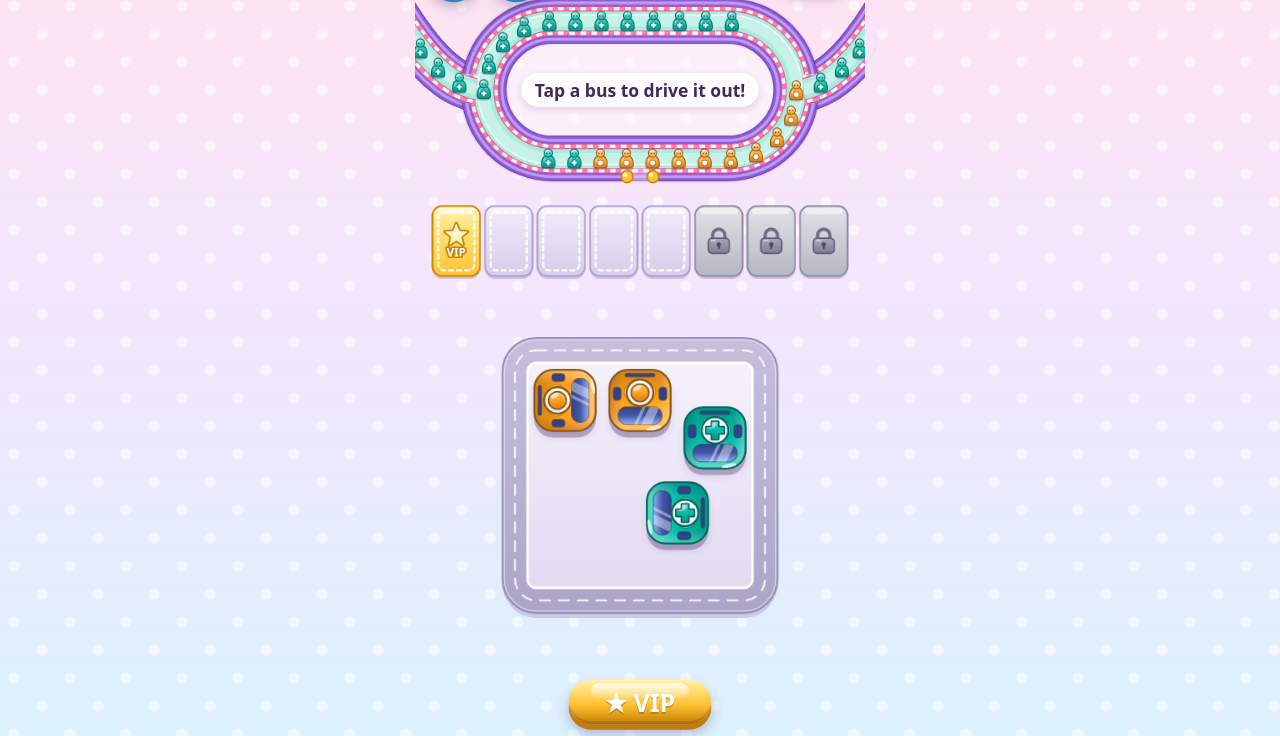
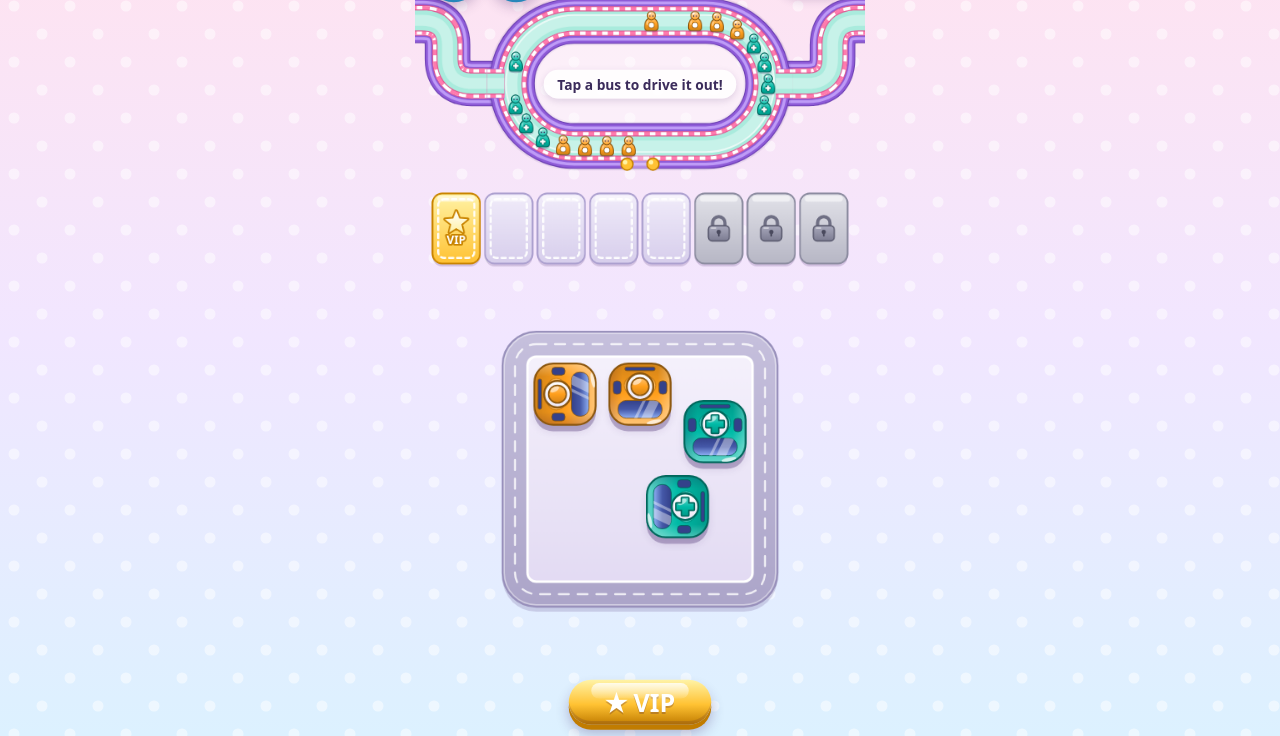
Before and after one commit to mitchellwaite/busTrafficGame, a website with bundled scripts: page index.html in a window 1280 px wide. Both pictures are taken after a click on the button "PLAY". Shown: the part 64-800 px from the top of the page. Built offline with nearby package versions, Linux system fonts and the light colour scheme.

Commit message:
Smaller loop with queued arms, 4/6/10-seat buses, symbol-only lot badges
- Pack 30 passengers into a smaller loop and show the upcoming queue on two
  longer arms. The first loopful alternates arms; after that the left arm
  empties before the right feeds, and the front passenger waits outside the
  wall before stepping on in queue order.
- Buses seat 4/6/10 instead of 10/20/40, so queues shrink with them. Shuffle
  the queue more and require levels from 11 on to make a bus wait in a spot,
  so the smaller buses do not make levels trivial.
- Lot buses show only their colour symbol; only parked buses show a number
  (seats still to fill).

Co-Authored-By: Claude Opus 5.5 <noreply@anthropic.com>

```diff
--- a/src/config.js
+++ b/src/config.js
@@ -1,6 +1,6 @@
 // Bus length in lot units (1 unit = one bus width). The drawn and colliding body is BUS_W wide and
 // length - BUS_PAD long, which leaves a small gap between buses side by side or end to end.
-export const SIZE_LENGTH = { 10: 1, 20: 2, 40: 3 }
+export const SIZE_LENGTH = { 4: 1, 6: 2, 10: 3 } // seats -> length
 export const BUS_W = 0.84
 export const BUS_PAD = 0.16
 export const SPOTS = ['vip', 'open', 'open', 'open', 'open', 'locked', 'locked', 'locked']
@@ -10,15 +10,16 @@ export const MAX_COLORS = 8
 // Level parameters (PLAN.md §7). buses = [min, max]; sizes = pick list (repeat a size to weight it);
 // w × h = lot size in units (it grows with the bus count and the lot zooms out to fit the screen);
 // diag = share of buses parked at 45°; noise = how far (in passengers) each passenger may drift later in the queue.
+// With small buses and a 30-passenger loop the queue needs a good shuffle, or every bus fills straight off the loop.
 const BANDS = [
-  [2, { colors: 2, buses: [3, 4], sizes: [10, 20], w: 3, h: 3, diag: 0, noise: 0 }],
-  [5, { colors: 3, buses: [5, 7], sizes: [10, 20], w: 3, h: 4, diag: 0, noise: 20 }],
-  [10, { colors: 4, buses: [8, 12], sizes: [10, 20, 40], w: 4, h: 6, diag: 0, noise: 120 }],
-  [20, { colors: 5, buses: [12, 18], sizes: [10, 20, 40], w: 6, h: 6, diag: 0.1, noise: 160 }],
-  [35, { colors: 6, buses: [16, 24], sizes: [10, 20, 40], w: 6, h: 8, diag: 0.2, noise: 220 }],
-  [60, { colors: 7, buses: [22, 30], sizes: [10, 20, 40], w: 7, h: 9, diag: 0.25, noise: 260 }],
-  [100, { colors: 8, buses: [28, 36], sizes: [10, 20, 40], w: 8, h: 10, diag: 0.3, noise: 260 }],
-  [Infinity, { colors: 8, buses: [34, 42], sizes: [10, 20, 40], w: 9, h: 11, diag: 0.35, noise: 280 }],
+  [2, { colors: 2, buses: [3, 4], sizes: [4, 6], w: 3, h: 3, diag: 0, noise: 0 }],
+  [5, { colors: 3, buses: [5, 7], sizes: [4, 6], w: 3, h: 4, diag: 0, noise: 12 }],
+  [10, { colors: 4, buses: [8, 12], sizes: [4, 6, 10], w: 4, h: 6, diag: 0, noise: 72 }],
+  [20, { colors: 5, buses: [12, 18], sizes: [4, 6, 10], w: 6, h: 6, diag: 0.1, noise: 96 }],
+  [35, { colors: 6, buses: [16, 24], sizes: [4, 6, 10], w: 6, h: 8, diag: 0.2, noise: 132 }],
+  [60, { colors: 7, buses: [22, 30], sizes: [4, 6, 10], w: 7, h: 9, diag: 0.25, noise: 156 }],
+  [100, { colors: 8, buses: [28, 36], sizes: [4, 6, 10], w: 8, h: 10, diag: 0.3, noise: 156 }],
+  [Infinity, { colors: 8, buses: [34, 42], sizes: [4, 6, 10], w: 9, h: 11, diag: 0.35, noise: 168 }],
 ]
 
 export const difficulty = (n) => ({ ...BANDS.find(([max]) => n <= max)[1] })
--- a/src/game.js
+++ b/src/game.js
@@ -11,9 +11,9 @@ const cv = $('cv'), ctx = cv.getContext('2d'), overlay = $('overlay'), vipBtn =
 
 // Design space: 720 wide; height H >= 1280 follows the screen aspect and the extra goes to the lot.
 // BAR = room kept under the lot for the power-up buttons (#powerups).
-const W = 720, ROAD = 40, LOT_TOP = 556, BAR = 110, TRACK = 46, PEEP_R = 16
-const LOOP = { x: 110, y: 136, w: 500, h: 220 }
-const SPOT_Y = 432, SPOT_W = 76, SPOT_H = 112, SPOT_CY = SPOT_Y + SPOT_H / 2, LANE_Y = 412
+const W = 720, ROAD = 40, LOT_TOP = 536, BAR = 110, TRACK = 46, PEEP_R = 16
+const LOOP = { x: 155, y: 136, w: 410, h: 200 } // centreline ~1048 px: 30 passengers sit ~35 px apart
+const SPOT_Y = 412, SPOT_W = 76, SPOT_H = 112, SPOT_CY = SPOT_Y + SPOT_H / 2, LANE_Y = 392
 const PARK_W = 48, PARK_LEN = { 1: 56, 2: 82, 3: 106 }, BADGE = 64 // parked bus size by length in lot units; its badge
 // Boarding: OUT s to step down through the gate to EXIT_Y (clear of the wall), then a HOP s leap into the bus whose
 // arc is low enough that it never rises back over the wall.
@@ -27,9 +27,9 @@ const frac = (u) => u - Math.floor(u)
 const view = { s: 1, ox: 0, oy: 0, H: 1280, dpr: 1, w: 0, h: 0 }
 // now = visual time (drives all animation), clock = play time (drives the stuck countdown), real = last frame's wall time.
 let hooks, level = null, game = null, lot, cell, now = 0, clock = 0, real = 0, animEnd = 0
-let vis, peeps, sparks, timers, slotFree, spotFree, picking, stuckAt, hint, gained
+let vis, peeps, sparks, timers, free, joinAt, armStart, spotFree, picking, stuckAt, hint, gained
 
-window.__bt = { get game() { return game }, get level() { return level } }
+window.__bt = { get game() { return game }, get level() { return level }, get joinAt() { return joinAt }, get now() { return now } } // for testing
 
 export function init(h) {
   hooks = h
@@ -53,7 +53,9 @@ export function start(n) {
   peeps = new Map()
   sparks = []
   timers = []
-  slotFree = []
+  free = game.loop.map(() => 0) // per place on the loop: when it is free to take, Infinity while taken
+  joinAt = [] // per passenger: when it steps from its arm onto the loop
+  armStart = [0, 0] // per arm: no passenger before this one is still drawn there
   spotFree = []
   picking = false
   stuckAt = null
@@ -134,12 +136,31 @@ function pose(pts, d) {
   return { x, y, a: Math.atan2(x1 - x0, y0 - y1) }
 }
 
-// Feeder paths from off-screen top-left / top-right to the loop's left / right ends (loop params 0.75 / 0.25).
+// Arms: queue paths from off-screen top-left / top-right, down the sides and into the loop's left / right ends
+// (loop params 0.75 / 0.25). Passengers wait on them GAP apart, the front one WAIT back from the loop's centreline
+// (clear of the riders); moving up one place takes STEP and stepping onto the loop JOIN_T.
 const bez = (a, c, b) => Array.from({ length: 13 }, (_, i) => [0, 1].map((k) => (1 - i / 12) ** 2 * a[k] + 2 * (i / 12) * (1 - i / 12) * c[k] + (i / 12) ** 2 * b[k]))
-const MID = LOOP.y + LOOP.h / 2
-const FEEDERS = [bez([-40, 110], [40, MID], [LOOP.x, MID]), bez([W + 40, 110], [W - 40, MID], [LOOP.x + LOOP.w, MID])]
-const FEED = FEEDERS.map((pts, i) => ({ pts, len: pathLen(pts), at: i ? 0.25 : 0.75 }))
-const SPEED = (2 * (LOOP.w - LOOP.h) + Math.PI * LOOP.h) / LAP // centreline px per second
+const toward = (b, a, r) => [0, 1].map((k) => b[k] + ((a[k] - b[k]) * r) / Math.hypot(a[0] - b[0], a[1] - b[1]))
+// Polyline with each inner corner rounded off by a quadratic curve.
+const rounded = (pts, r) => [pts[0], ...pts.slice(1, -1).flatMap((b, i) => bez(toward(b, pts[i], r), b, toward(b, pts[i + 2], r))), pts.at(-1)]
+// STEP + JOIN_T stays under LAP / 30 (a place passes every ~0.17 s) so an arm can fill consecutive free places.
+const MID = LOOP.y + LOOP.h / 2, GAP = 34, STEP = 0.1, JOIN_T = 0.06, WAIT = 36
+const ARM = [[-60, 135], [52, 135], [52, MID], [LOOP.x, MID]]
+const FEEDERS = [rounded(ARM, 40), rounded(ARM.map(([x, y]) => [W - x, y]), 40)]
+const ARMS = FEEDERS.map((pts, i) => ({ pts, len: pathLen(pts), at: i ? 0.25 : 0.75 }))
+// Which arm a passenger queues on (0 left, 1 right); each arm is one continuous line streaming in from off-screen.
+// The first loopful alternates so the loop fills fast from both. After that the left arm holds the first half of the
+// queue and the right arm the rest; passengers step on in queue order, so the left arm is empty before anyone on the
+// right steps on.
+const armOf = (id) => {
+  const cap = game.loop.length
+  return id < cap ? id % 2 : +(id >= cap + Math.ceil((game.passengers.length - cap) / 2))
+}
+const prevOnArm = (side, id) => {
+  let j = id - 1
+  while (j >= 0 && armOf(j) !== side) j--
+  return j
+}
 
 const slotPos = (s) => loopPoint(LOOP, s / game.loop.length + now / LAP)
 // Earliest time >= t0 at which slot s is at loop param `at`.
@@ -174,10 +195,20 @@ function play(events) {
       sparks.push({ x: p.x, y: p.y, t: T }, { x: spotX(e.spot), y: SPOT_CY, t: appear - 0.1 })
       end = Math.max(end, (v.ready = appear + 0.25))
     } else if (e.type === 'enter') {
-      // Walk in along whichever feeder this slot reaches first, timed to step on as the slot passes the feeder's end.
-      const t0 = Math.max(T, slotFree[e.slot] || 0)
-      const [join, feed] = FEED.map((f, i) => [nextAt(e.slot, f.at, t0 + f.len / SPEED), i]).sort((a, b) => a[0] - b[0])[0]
-      peeps.set(e.passenger, { color: e.color, slot: e.slot, join, feed })
+      // In queue order, once at the front of its arm, a passenger steps onto the first free place on the loop that
+      // passes the arm's end. Places on screen are not the rules' slots: only the count matters to the rules, and a
+      // passenger needs a place only until it boards.
+      const side = armOf(e.passenger), arm = ARMS[side]
+      const ahead = joinAt[prevOnArm(side, e.passenger)] ?? -Infinity
+      const ready = Math.max(T, joinAt[e.passenger - 1] ?? -Infinity, ahead + STEP + JOIN_T)
+      let slot = -1, join = Infinity
+      free.forEach((f, k) => {
+        const t = f < Infinity ? nextAt(k, arm.at, Math.max(ready, f)) : Infinity
+        if (t < join) [slot, join] = [k, t]
+      })
+      free[slot] = Infinity
+      joinAt[e.passenger] = join
+      peeps.set(e.passenger, { color: e.color, slot, join })
       end = Math.max(end, join)
     } else if (e.type === 'depart') {
       const t = Math.max(...v.landings) + 0.15, path = departPath(e.spot)
@@ -215,7 +246,7 @@ function board(run) {
       seats.set(id, seats.get(id) - 1)
       pax.splice(pax.indexOf(p), 1)
       p.hop = { t, spot: vis[id].spot }
-      slotFree[p.slot] = t
+      free[p.slot] = t
       vis[id].landings.push(t + OUT + HOP)
       end = Math.max(end, t + OUT + HOP)
     }
@@ -311,7 +342,7 @@ function dom() {
   vipBtn.classList.toggle('pulse', stuckAt !== null)
   vipBtn.classList.toggle('on', picking)
   text($('banner'), stuckAt !== null ? `Out of space!\nUse a power-up: ${Math.max(0, Math.ceil(stuckAt - clock - 1e-6))}` : '')
-  text($('hint'), picking ? 'Tap a bus to send it to VIP' : hint ? 'Tap a bus to drive it out!' : '')
+  text($('hint'), picking ? 'Pick a bus for VIP' : hint ? 'Tap a bus to drive it out!' : '')
 }
 
 // ---------- drawing ----------
@@ -349,7 +380,6 @@ function scaled(x, y, k, alpha, draw) {
 
 function drawOne(b, v, ph) {
   const w = BUS_W * cell, len = (b.length - BUS_PAD) * cell, plen = PARK_LEN[b.length]
-  const tag = b.length > 1 ? b.size : '' // 1-unit buses are always 10s; a symbol-only badge keeps their windscreen visible
   // seats still to fill before it leaves; blank once full
   const seats = () => b.size - v.landings.filter((t) => t <= now).length || ''
   // Parked-size buses carry a big badge (seats still to fill) so the count reads on a phone.
@@ -367,11 +397,11 @@ function drawOne(b, v, ph) {
     const d = m.len * (1 - (1 - clamp01(tw / m.dur)) ** 2), p = pose(m.path, d)
     const k = 1 + (PARK_W / w - 1) * clamp01(d / m.first), fade = clamp01((d - m.len + m.last) / m.last)
     // shrink to parked width on the way out of the lot, cross-fade to the parked sprite on the way into the spot
-    scaled(p.x, p.y, k, 1 - fade, () => drawBus(ctx, 0, 0, w, len, p.a, b.color, tag))
+    scaled(p.x, p.y, k, 1 - fade, () => drawBus(ctx, 0, 0, w, len, p.a, b.color, ''))
     if (fade > 0) scaled(p.x, p.y, 1, fade, () => parked(0, 0, p.a, seats()))
     return
   }
-  if (ph === 'vanish') return scaled(v.tp.x, v.tp.y, 1 - (now - v.tp.t) / 0.25, 1, () => drawBus(ctx, 0, 0, w, len, v.tp.a, b.color, tag))
+  if (ph === 'vanish') return scaled(v.tp.x, v.tp.y, 1 - (now - v.tp.t) / 0.25, 1, () => drawBus(ctx, 0, 0, w, len, v.tp.a, b.color, ''))
   if (ph === 'appear') {
     const u = clamp01((now - v.tp.appear) / 0.25) - 1 // ease-out-back pop
     return scaled(spotX(v.spot), SPOT_CY, 1 + 2.7 * u ** 3 + 1.7 * u ** 2, 1, () => parked(0, 0, 0, seats()))
@@ -396,12 +426,37 @@ function drawOne(b, v, ph) {
     ctx.fillRect(-hw, -hl, 2 * hw, 2 * hl)
     ctx.restore()
   }
-  drawBus(ctx, p.x + dx * off, p.y + dy * off, w, len, a, b.color, tag)
+  drawBus(ctx, p.x + dx * off, p.y + dy * off, w, len, a, b.color, '')
 }
 
-// Loop and feeder peeps (hopping=false) or peeps hopping from the gate into buses (hopping=true), lower ones on top.
+// The upcoming queue on each arm: everyone not yet on the loop, including passengers the rules have not let in yet,
+// packed GAP apart back from the waiting spot. The front one steps from there onto its place over JOIN_T; then its
+// gap closes over STEP and the line moves up.
+function armPeeps() {
+  const list = [], q = game.passengers
+  ARMS.forEach((arm, side) => {
+    for (let id = armStart[side], d = WAIT; id < q.length && d <= arm.len; id++) {
+      const j = armOf(id) === side ? joinAt[id] ?? Infinity : -Infinity
+      if (j + STEP <= now) {
+        if (id === armStart[side]) armStart[side]++
+        continue
+      }
+      if (now < j) {
+        const [x, y] = along(arm.pts, arm.len - d), u = (now - j + JOIN_T) / JOIN_T
+        if (u > 0) {
+          const s = slotPos(peeps.get(id).slot)
+          list.push([x + (s.x - x) * u, y + (s.y - y) * u, 1, q[id]])
+        } else list.push([x, y - Math.abs(Math.sin(((d - WAIT) * Math.PI) / GAP)) * 4, 1, q[id]]) // a hop per place moved up
+      }
+      d += now < j ? GAP : GAP * (1 - (now - j) / STEP)
+    }
+  })
+  return list
+}
+
+// Peeps on the arms and the loop (hopping=false) or hopping from the gate into buses (hopping=true), lower ones on top.
 function drawPeeps(hopping) {
-  const list = []
+  const list = hopping ? [] : armPeeps()
   for (const [id, p] of peeps) {
     const h = p.hop && now >= p.hop.t ? (now - p.hop.t) / (OUT + HOP) : -1
     if (h >= 1) peeps.delete(id)
@@ -412,15 +467,9 @@ function drawPeeps(hopping) {
       else list.push([GATE_PT.x + (tx - GATE_PT.x) * u, EXIT_Y + (SPOT_CY - EXIT_Y) * u - Math.sin(u * Math.PI) * 22, 1 - 0.45 * u, p.color])
       continue
     }
-    const f = FEED[p.feed], ahead = (p.join - now) * SPEED // distance still to walk along the feeder
-    if (ahead > f.len) continue
-    if (ahead > 0) {
-      const [x, y] = along(f.pts, f.len - ahead)
-      list.push([x, y - Math.abs(Math.sin(ahead * 0.15)) * 5, 1, p.color])
-    } else {
-      const s = slotPos(p.slot)
-      list.push([s.x, s.y, 1, p.color])
-    }
+    if (now < p.join) continue // still on its arm
+    const s = slotPos(p.slot)
+    list.push([s.x, s.y, 1, p.color])
   }
   list.sort((a, b) => a[1] - b[1])
   for (const [x, y, k, c] of list) k === 1 ? drawPeep(ctx, x, y, PEEP_R, c) : scaled(x, y, k, 1, () => drawPeep(ctx, 0, 0, PEEP_R, c))
--- a/src/generator.js
+++ b/src/generator.js
@@ -6,7 +6,8 @@ import { hitDistance, overlaps, inside } from './geometry.js'
 const AXIS = [0, 90, 180, 270], DIAG = [45, 135, 225, 315]
 const GAP = 0.08 // least clearance between bus bodies, in lot units
 
-// Deterministic: the same n always gives the same (deep-equal) level, verified winnable by tap only.
+// Deterministic: the same n always gives the same (deep-equal) level, verified winnable by tap only. From level 11 the
+// winning taps must also park at least one bus to wait, so the level asks for some planning.
 export function generateLevel(n) {
   const d = difficulty(n)
   let noise = d.noise
@@ -29,8 +30,9 @@ export function generateLevel(n) {
       spots: [...SPOTS],
       solution,
     }
-    if (wins(level)) return level
-    if (++fails % 3 === 0) noise *= 0.7
+    const peak = waits(level)
+    if (peak >= (n > 10 ? 1 : 0)) return level
+    if (peak < 0 && ++fails % 3 === 0) noise *= 0.7 // lose: shuffle less; too easy: just try the next seed
   }
 }
 
@@ -83,8 +85,13 @@ function removalOrder(out, rng) {
   return order
 }
 
-function wins(level) {
+// Replays the solution: the most buses ever left waiting in spots, or -1 if it does not win.
+function waits(level) {
   const { game } = createGame(level)
-  for (const id of level.solution) tap(game, id)
-  return game.status === 'won'
+  let peak = 0
+  for (const id of level.solution) {
+    tap(game, id)
+    peak = Math.max(peak, game.buses.filter((b) => b.state === 'parked').length)
+  }
+  return game.status === 'won' ? peak : -1
 }
--- a/style.css
+++ b/style.css
@@ -104,20 +104,20 @@ body { font-family: var(--font); color: var(--ink); }
 }
 /* message area inside the loop */
 #msg {
-  position: absolute; left: 150px; right: 150px; top: 176px; height: 140px;
+  position: absolute; left: 170px; right: 170px; top: 172px; height: 130px;
   display: flex; flex-direction: column; align-items: center; justify-content: center; gap: 10px;
   text-align: center; font-weight: 800;
 }
 #banner {
   padding: 10px 24px; border-radius: 30px;
-  font-size: 28px; line-height: 1.2; white-space: pre-line; color: #fff;
+  font-size: 24px; line-height: 1.2; white-space: pre-line; color: #fff;
   background: linear-gradient(#FF8FA3, #FF4D6D 60%, #D9304F);
   box-shadow: 0 5px 0 #A61E3A, 0 10px 16px rgba(60, 30, 100, 0.25);
   text-shadow: 0 2px 0 rgba(0, 0, 0, 0.2);
 }
 #hint {
   padding: 8px 22px; border-radius: 30px;
-  font-size: 28px;
+  font-size: 22px;
   background: rgba(255, 255, 255, 0.88);
   box-shadow: 0 4px 12px rgba(60, 30, 100, 0.15);
 }
```
Also changed, not shown: CLAUDE.md (+3 -2 lines), PLAN.md (+12 -12 lines), art-preview.html (+1 -1 lines), test/sim.test.js (+3 -2 lines).
